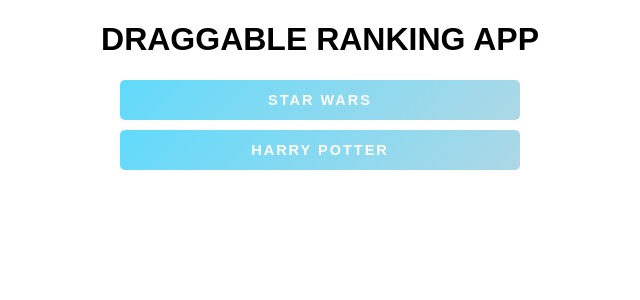
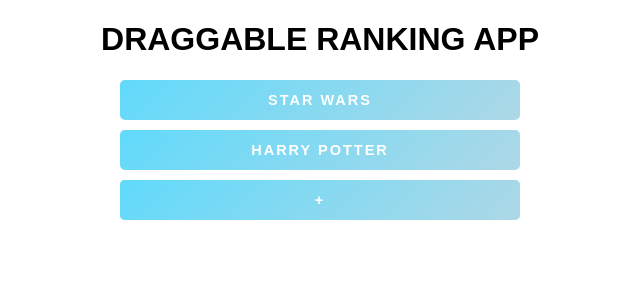
Before and after one commit to qcalmel/draggable-ranking, a React (Create React App) app: page / in a window 1280 px wide. Shown: the top 300 px of the page, without its empty margins (320-960 px from the left). Built offline with nearby package versions, Linux system fonts and the light colour scheme.

Commit message:
feat(view): add button for adding new list

```diff
--- /dev/null
+++ b/src/NewButton.js
@@ -0,0 +1,34 @@
+import {useRef, useState} from "react";
+
+const NewButton = ({onNewInput}) => {
+    const [newList, setNewList] = useState(false)
+    const [inputText, setInputText] = useState('')
+    const newListButtonRef = useRef()
+    const handleChange = (e) => {
+        setInputText(e.target.value)
+    }
+    const handleKeyDown = (e) => {
+        if(e.key === 'Enter'){
+            onNewInput(inputText)
+            setInputText('')
+            setNewList(false)
+        }
+    }
+    const handleNewList = () => {
+        setNewList(true)
+    }
+    const resetButton = (e) => {
+        setNewList(false)
+    }
+    return (
+        <div ref={newListButtonRef}>
+            {newList ?
+                (<input type='text' value={inputText} onChange={handleChange} onBlur={resetButton} onKeyDown={handleKeyDown} autoFocus={true}/>)
+                :
+                (<div onClick={handleNewList} >+</div>)
+            }
+        </div>
+    )
+}
+
+export default NewButton
--- a/src/RankingMenu.js
+++ b/src/RankingMenu.js
@@ -1,6 +1,7 @@
 import initialData from './data/rankingFixtures.json'
-import {useState} from "react";
+import {useEffect, useRef, useState} from "react";
 import {Link} from "react-router-dom";
+import NewButton from "./NewButton";
 
 if(!localStorage.getItem('rankingList')){
     localStorage.setItem('rankingList',JSON.stringify(initialData))
@@ -10,11 +11,21 @@
 
 const RankingMenu = () => {
     const [data,setData] = useState(() => JSON.parse(localStorage.getItem('rankingList')))
+    useEffect(()=>{
+        localStorage.setItem('rankingList',JSON.stringify(data))
+    },[data])
+    const handleData = (nameList) => {
+        const id = data.reduce((max,list)=>(list.id > max ? list.id : max),
+            data[0].id)
+        const newData = {name:nameList,id : id + 1,items:[]}
+        setData([...data,newData])
+    }
     return (
         <div className="ranking-menu">
                 {data.map((ranking)=>{
                     return <Link key={ranking.id} to={"/"+ ranking.id}><div>{ranking.name}</div></Link>
                 })}
+            <NewButton onNewInput={handleData}/>
         </div>
     )
 }
```
